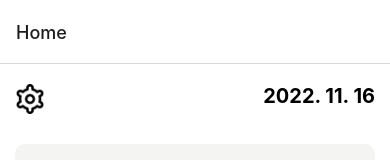
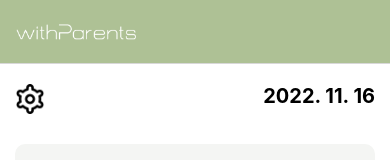
Before and after one commit to GDSC-sswu-A/WithParentsFront, a React Native app: screen /Home in a window 390 px wide. Shown: the top 160 px of the page. Built offline with nearby package versions, Linux system fonts and the light colour scheme.

Commit message:
#5 feat:헤더 변경

```diff
--- a/App.tsx
+++ b/App.tsx
@@ -1,5 +1,5 @@
 import React from "react";
-import {SafeAreaView, Text} from 'react-native'
+import {StatusBar, Platform, Image} from 'react-native'
 import { NavigationContainer } from "@react-navigation/native";
 import { createNativeStackNavigator } from "@react-navigation/native-stack";
 
@@ -8,9 +8,25 @@ import SettingScreen from "./src/screens/SettingScreen";
 
 const Stack = createNativeStackNavigator();
 
+function LogoTitle() {
+  return (
+  <Image
+  source={require('./src/img/withParents.png')}
+  style={{width:120,resizeMode:'contain'}} />
+  );
+}
+
 function App() {
+
+  // if (Platform.OS === 'android') {
+  //   StatusBar.setBackgroundColor('white');
+  //   // StatusBar.setTranslucent(true);
+  //   StatusBar.setBarStyle('dark-content');
+  // }
+
   return (
     <>
+      {/* <StatusBar barStyle="dark-content" /> */}
     <NavigationContainer>
       <Stack.Navigator
       screenOptions={{
@@ -21,13 +37,21 @@ function App() {
       name="Home"
       component={HomeScreen}
       options={({navigation})=>({
-
+        headerTitle : props => <LogoTitle {...props}/>,
+        headerStyle : {
+          backgroundColor :'#AEC195',
+        }
       })}
       />
       <Stack.Screen
       name="Setting"
       component={SettingScreen}
       options={({navigation})=>({
+        title : 'Setting',
+        headerTintColor: '#FFFFFF',
+        headerStyle : {
+          backgroundColor :'#AEC195',
+        },
 
       })}
       />
--- a/src/screens/SettingScreen.tsx
+++ b/src/screens/SettingScreen.tsx
@@ -9,7 +9,7 @@ import {
 export default function SettingScreen() {
   return (
     <View style={styles.container}>
-      <Text style={styles.top}>Setting</Text>
+      {/* <Text style={styles.top}>Setting</Text> */}
 
       <View style={styles.menus}>
         <Text style={styles.title}>System setting</Text>
```
Also changed, not shown: src/component/Header.tsx (added, +11 -0 lines), src/img/withParents.png (added).
